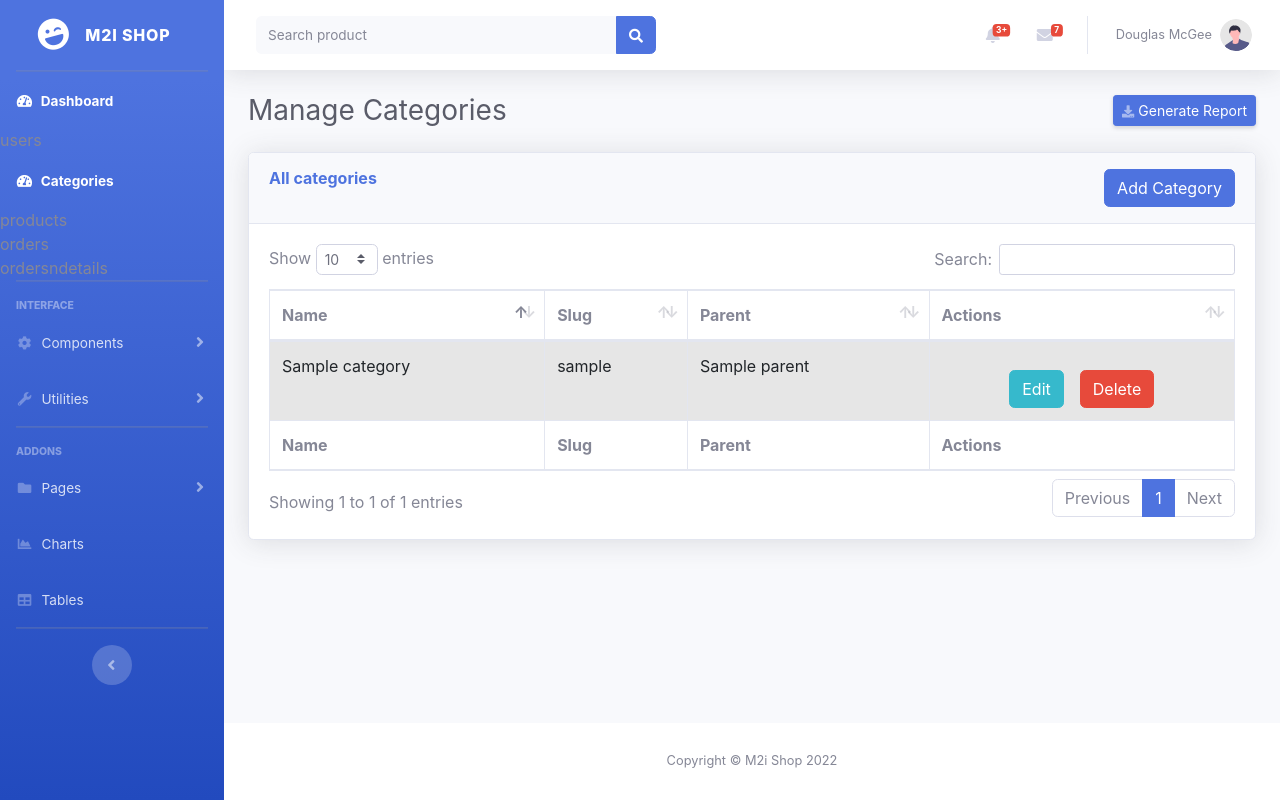
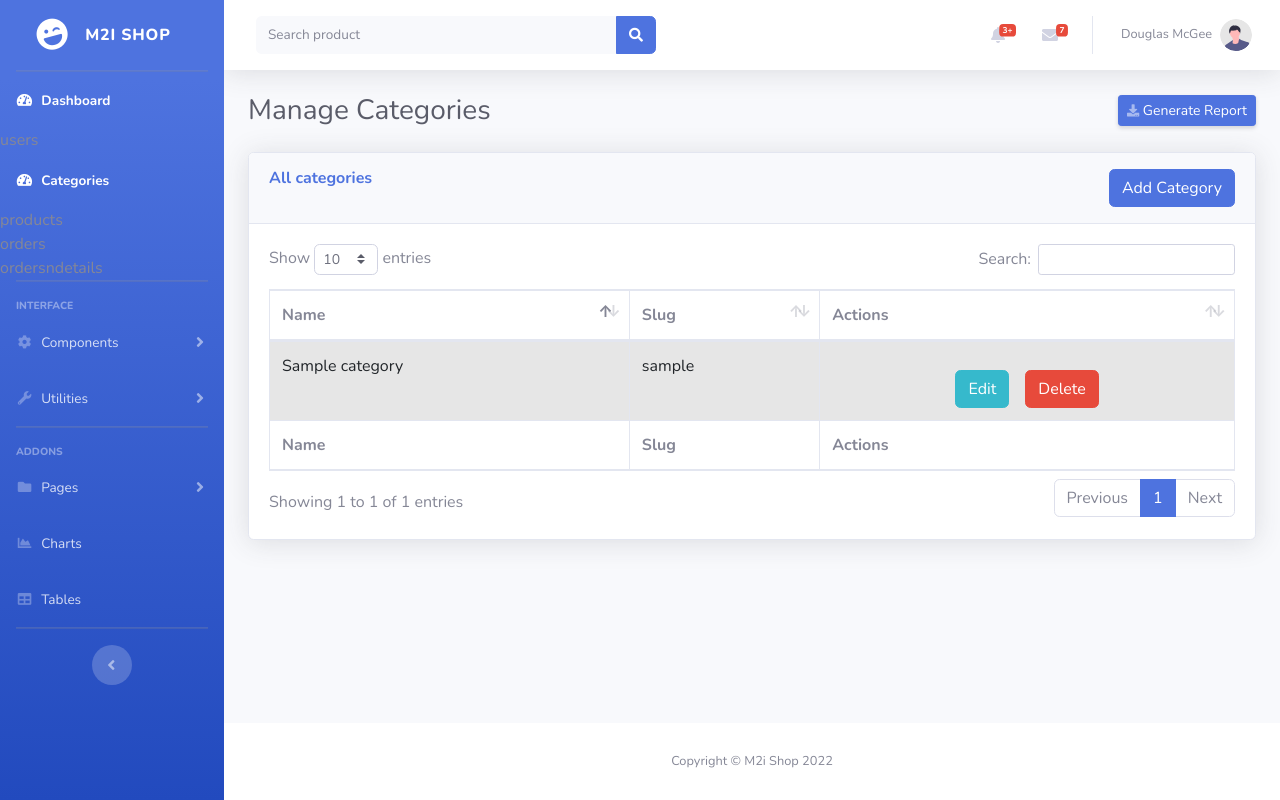
Before and after one commit to yve-n/cuillere-africaine-symfony, a Symfony app: template templates/admin/category/index.html.twig in a window 1280 px wide. Run offline with Twig, Linux system fonts and the light colour scheme; the template is opened without the code that fills it: most values are stand-ins (such as "Sample title", 1, 10 or a date in 2020); some libraries are stand-ins or nearby versions.

Commit message:
implement crud on category add flash message and display them when successful request

```diff
--- a/templates/_layouts/_admin.html.twig
+++ b/templates/_layouts/_admin.html.twig
@@ -7,13 +7,14 @@
 		<meta http-equiv="X-UA-Compatible" content="IE=edge">
 		<meta name="viewport" content="width=device-width, initial-scale=1, shrink-to-fit=no">
 		<meta name="description" content="">
-    <meta name="author" content="">
+		<meta name="author" content="Nguetche yve carelle">
 
-	<title>{% block title %}Administration!{% endblock %} - M2i Shop</title>
+		<title>{% block title %}Administration!{% endblock %} - Cuillère Africaine</title>
 
 		<!-- Custom fonts for this template-->
 		    <link href="{{ asset('assets/vendor/fontawesome-free/css/all.min.css') }}" rel="stylesheet" type="text/css">
-    <linkhref="https://fonts.googleapis.com/css?family=Nunito:200,200i,300,300i,400,400i,600,600i,700,700i,800,800i,900,900i" rel="stylesheet">
+		    <link href="https://fonts.googleapis.com/css?family=Nunito:200,200i,300,300i,400,400i,600,600i,700,700i,800,800i,900,900i"
+			rel="stylesheet">
 
 			<!-- Custom styles for this template-->
 			<link href="{{ asset('assets/css/bootstrap.min.css') }}" rel="stylesheet">
@@ -24,18 +25,14 @@
 		</head>
 
 		<body id="page-top">
-
 			<!-- Page Wrapper -->
 			<div id="wrapper">
-
 				<!-- Sidebar -->
 				{% include "_partials/admin/sidebar.html.twig" %}
 				<!-- End of Sidebar -->
 
 				<!-- Content Wrapper -->
-        <div id="content-wrapper" class="d-flex flex-column">
-
-            <!-- Main Content -->
+					<div id="content-wrapper" class="d-flex flex-column"> <!-- Main Content -->
 					<div id="content">
 
 						<!-- Topbar -->
@@ -43,14 +40,20 @@
 						<!-- End of Topbar -->
 
 						<!-- Begin Page Content -->
-                <div class="container-fluid">
+							<div class="container-fluid"> {% for message in app.flashes('success') %}
+								<div style="color:green">
+									{{ message }}
+								</div>
+							{% endfor %}
 							<!-- Page Heading -->
 							<div class="d-sm-flex align-items-center justify-content-between mb-4">
-                        <h1 class="h3 mb-0 text-gray-800">{% block h1 %}{% endblock %}</h1>
-                        <a href="#" class="d-none d-sm-inline-block btn btn-sm btn-primary shadow-sm"><i
-                                class="fas fa-download fa-sm text-white-50"></i> Generate Report</a>
+								<h1 class="h3 mb-0 text-gray-800"> {% block h1 %}{% endblock %}
+									</h1>
+									<a href="#" class="d-none d-sm-inline-block btn btn-sm btn-primary shadow-sm">
+										<i class="fas fa-download fa-sm text-white-50"></i>
+										Generate Report</a>
 								</div>
-                {% block body %} {% endblock %}
+								{% block body %}{% endblock %}
 							</div>
 							<!-- /.container-fluid -->
 
@@ -72,8 +75,7 @@
 				</a>
 
 				<!-- Logout Modal-->
-    <div class="modal fade" id="logoutModal" tabindex="-1" role="dialog" aria-labelledby="exampleModalLabel"
-        aria-hidden="true">
+				<div class="modal fade" id="logoutModal" tabindex="-1" role="dialog" aria-labelledby="exampleModalLabel" aria-hidden="true">
 					<div class="modal-dialog" role="document">
 						<div class="modal-content">
 							<div class="modal-header">
@@ -113,9 +115,7 @@
 				<script src="{{ asset('assets/vendor/datatables/dataTables.bootstrap4.min.js') }}"></script>
 
 				<!-- Page level custom scripts -->
-    <script src="{{ asset('assets/js/demo/datatables-demo.js') }}"> </script>
-
-
+				<script src="{{ asset('assets/js/demo/datatables-demo.js') }}"></script>
 			</body>
-
+		</head>
 	</html>
--- a/templates/admin/category/edit.html.twig
+++ b/templates/admin/category/edit.html.twig
@@ -5,16 +5,13 @@
 {% block body %}
 	<div class="container">
 		<div class="pt-5 mb-5">
-            <h3>modifier la catégorie</h3>
+            <h3>modifier la catégorie {{editCategoryForm.name}}</h3>
             <hr>
         </div>
         {{form_start(editCategoryForm)}}
         <div class=" mb-3">
             {{form_row(editCategoryForm.name)}}
         </div>
-         <div class=" mb-3">
-            {{form_row(editCategoryForm.parent)}}
-        </div>
         <button type="submit" class="my-3 col btn btn-primary">OK</button>
         {{form_end(editCategoryForm)}}
 	</div>
--- a/templates/admin/category/index.html.twig
+++ b/templates/admin/category/index.html.twig
@@ -27,7 +27,6 @@
 							<tr>
 								<th>Name</th>
 								<th>Slug</th>
-								<th>Parent</th>
 								<th>Actions</th>
 							</tr>
 						</thead>
@@ -35,7 +34,6 @@
 							<tr>
 								<th>Name</th>
 								<th>Slug</th>
-								<th>Parent</th>
 								<th>Actions</th>
 							</tr>
 						</tfoot>
@@ -43,10 +41,7 @@
 							{% for category in categories %}
 								<tr>
 									<td>{{category.name}}</td>
-									<td>{{category.slug}}
-									</td>
-									<td>{{ category.parent ?? null  ? category.parent.name : '<span class="badge rounded-pill text-bg-dark"> categorie Parente</span>' }}
-									</td>
+									<td>{{category.slug}}</td>
 									<td>
 										<div class="d-flex mt-3 justify-content-center">
 											<a class="btn btn-info mr-3" href="{{path('app_admin_category_edit',{'id':category.id})}}">Edit</a>
--- a/templates/admin/dashboard/index.html.twig
+++ b/templates/admin/dashboard/index.html.twig
@@ -142,7 +142,6 @@
                                         <tr>
                                             <th>Name</th>
                                             <th>Slug</th>
-                                            <th>Parent</th>
 											<th>Actions</th>
                                         </tr>
                                     </thead>
```
Also changed, not shown: src/Controller/Admin/CategoryController.php (+8 -0 lines). Lines whose indentation alone changed are shown as unchanged.
